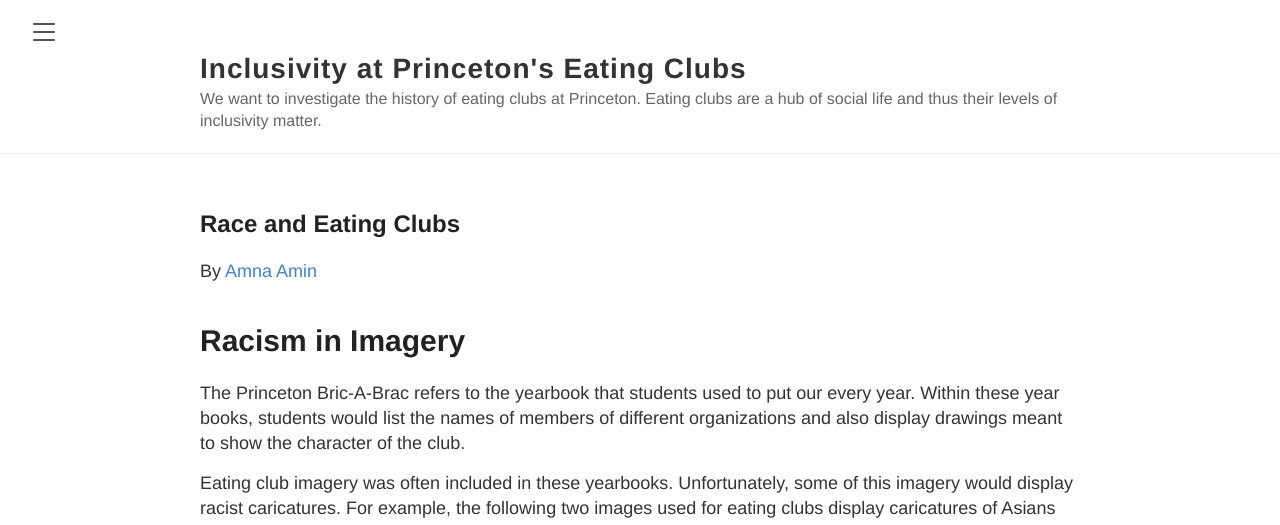
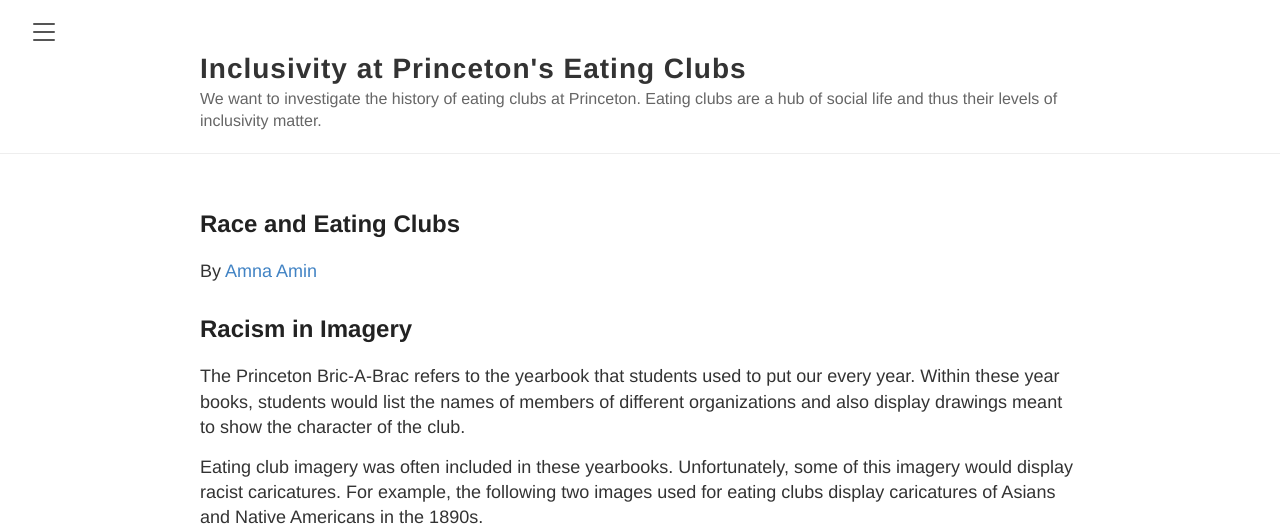
Before and after one commit to HUM-331-Princeton/inclusivity-eating-clubs, a Jekyll site: the page built from _posts/2021-05-08-race.md, in a window 1280 px wide. Shown: the top 525 px of the page. Built offline with Jekyll 4.4.1, drawn with Linux system fonts in a browser that asks for light colours; grey boxes are pictures that could not be loaded.

```diff
--- a/_posts/2021-05-08-race.md
+++ b/_posts/2021-05-08-race.md
@@ -5,7 +5,7 @@ excerpt_separator: <!--more-->
 title: Race and Eating Clubs
 ---
 
-# Racism in Imagery
+## Racism in Imagery
 
 The Princeton Bric-A-Brac refers to the yearbook that students used to put our every year. Within these year books, students would list the names of members of different organizations and also display drawings meant to show the character of the club.
 
@@ -27,7 +27,7 @@ For instance, in his oral history about his time at Princeton, Alfred Price (Cla
 
 ![black people](https://github.com/amnaa329/HUM-331-Princeton.github.io/blob/amnaa329-patch-1/images/Screen%20Shot%202021-05-08%20at%201.27.42%20PM.png?raw=true)
 
-# Not Wanting to Engage and Issues with Bicker
+## Not Wanting to Engage and Issues with Bicker
 
 As Princeton's student population became more diverse, it may seem initially surprising that eating clubs often did not reflect this diversity.
 
```
